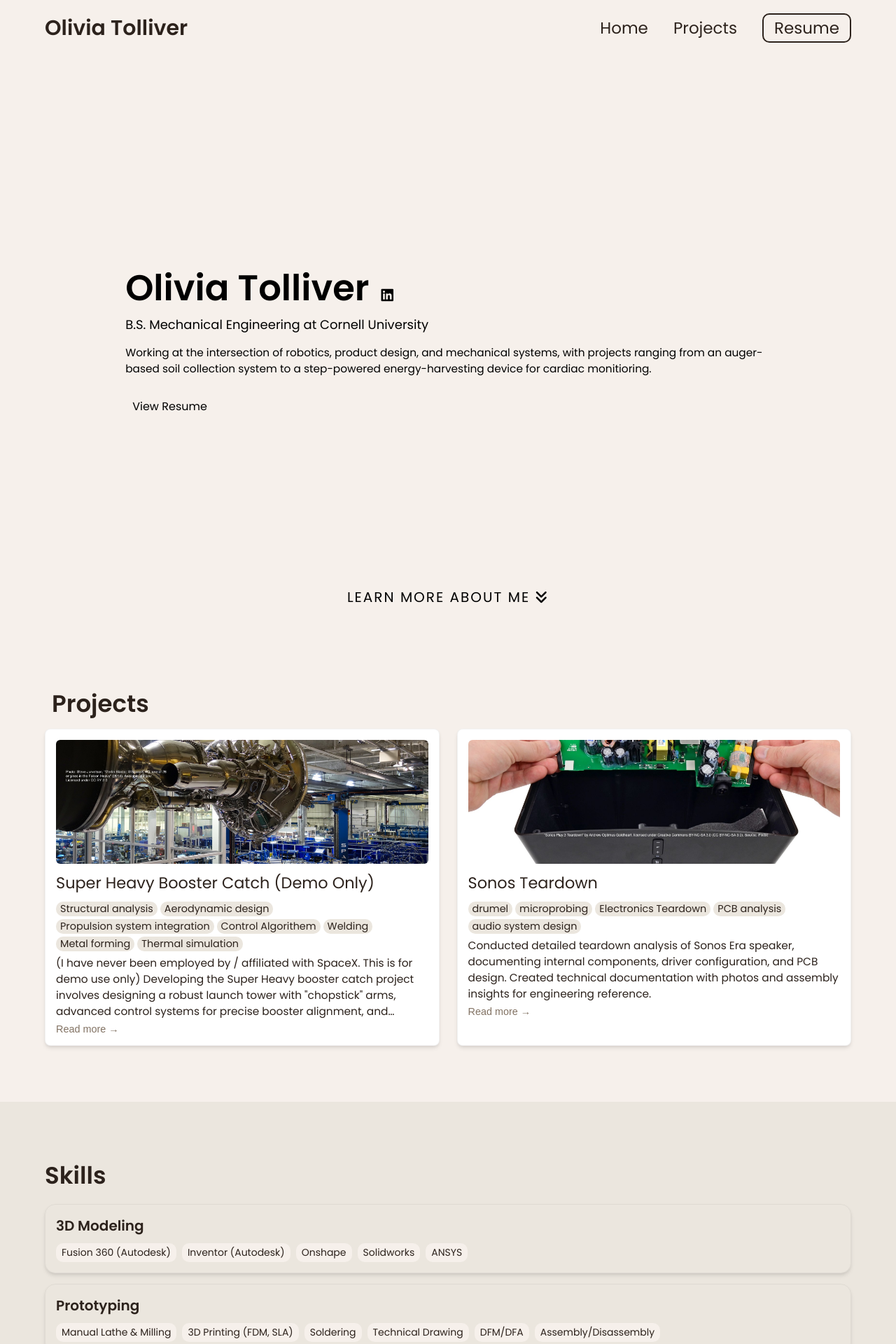
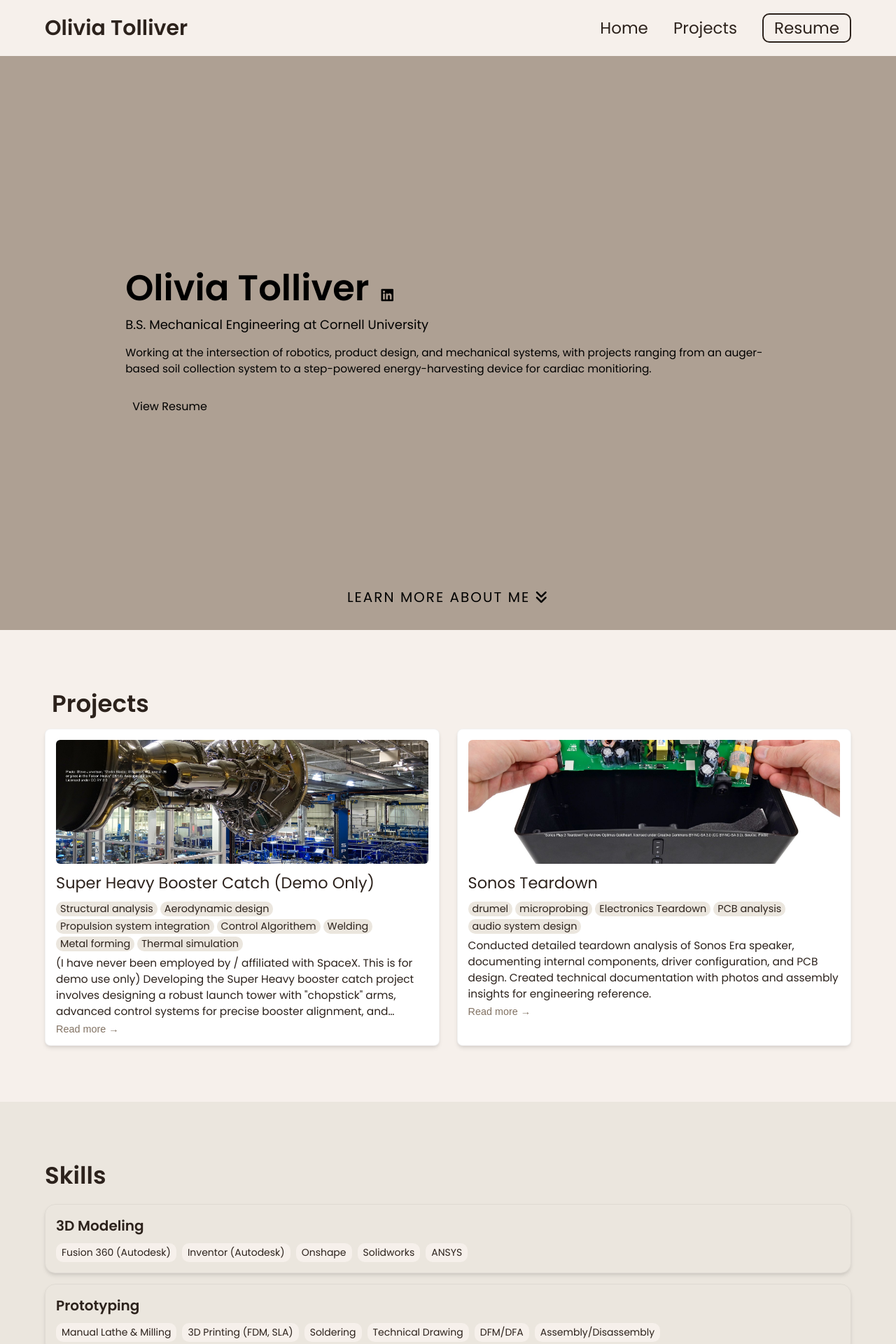
Before and after one commit to oliviatolliver/oliviatolliver.github.io, a Jekyll site: the page built from index.html, in a window 1280 px wide. Shown: the top 1920 px of the page at 70% size. Built offline with Jekyll 4.4.1, drawn with Linux system fonts in a browser that asks for light colours.

Commit message:
debugging hero bg color

```diff
--- a/css/styles.css
+++ b/css/styles.css
@@ -222,7 +222,7 @@
     flex-direction: column;
     justify-content: center;
     border-bottom: 1px solid var(--section-border);
-    /* background-color: var(--background-color); */
+    background-color: var(--color-greige);
     position: relative;
 }
 
```
